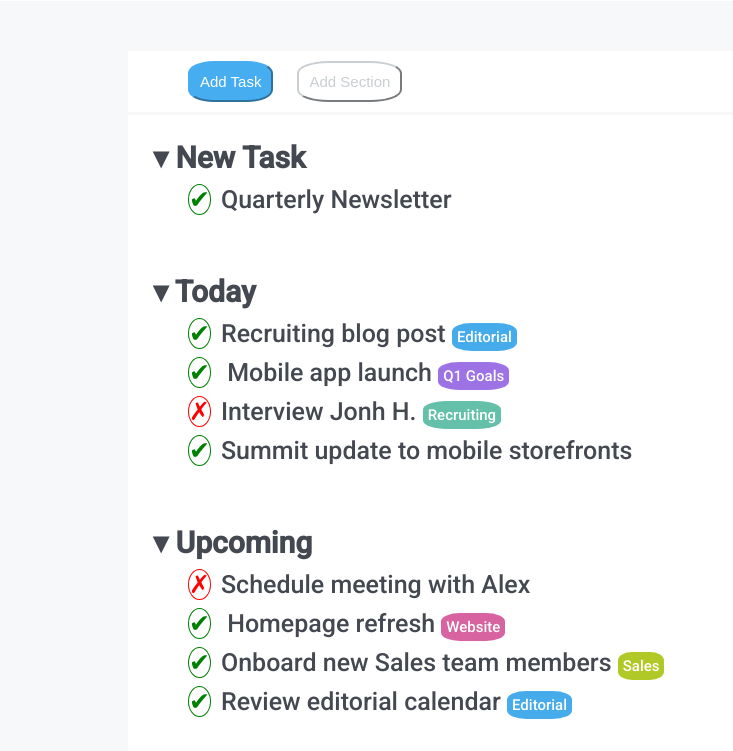
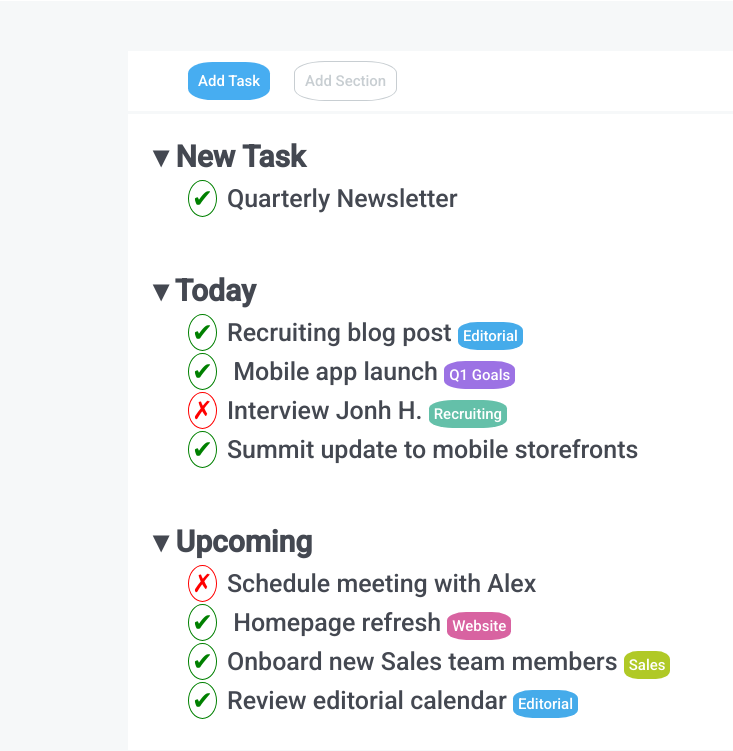
Before and after one commit to MattiaBologna/html-css-toboolist, a plain HTML site: page index.html in a window 1280 px wide. Shown: the part 103-854 px from the top of the page, without its empty margins (0-733 px from the left). Drawn offline with Linux system fonts and the light colour scheme.

Commit message:
nav bar changes

```diff
--- a/css/style.css
+++ b/css/style.css
@@ -46,8 +46,8 @@ header{
 }
 
 .nav-button{
+    display: inline-block;
     font-size: 15px;
-    background-color: #FFFFFF;
     border-radius: 30%;
     padding: 10px;
     margin: 10px;
@@ -61,7 +61,7 @@ header{
 
 #add-section {
     color: #C8CED2;
-    border-color: #C8CED2;
+    border: 1px solid #C8CED2;
 }
 
 .task-section {
@@ -111,6 +111,7 @@ header{
     margin-right: 10px;
     border: 1px solid green;
     border-radius: 50%;
+    padding: 3px;
 }
 
 .checkbox-cross{
@@ -118,4 +119,5 @@ header{
     margin-right: 10px;
     border: 1px solid red;
     border-radius: 50%;
+    padding: 3px;
 }
--- a/index.html
+++ b/index.html
@@ -22,8 +22,8 @@
         <div class="container">
 
             <nav class="navbar">
-                    <input type="button" class="nav-button" id="add-task" name="add-task" value="Add Task">
-                    <input type="button" class="nav-button" id="add-section" name="add-section" value="Add Section">
+                    <div class="nav-button" id="add-task">Add Task</div>
+                    <div class="nav-button" id="add-section">Add Section</div>
             </nav>
 
             <ul class="task-list">
```
